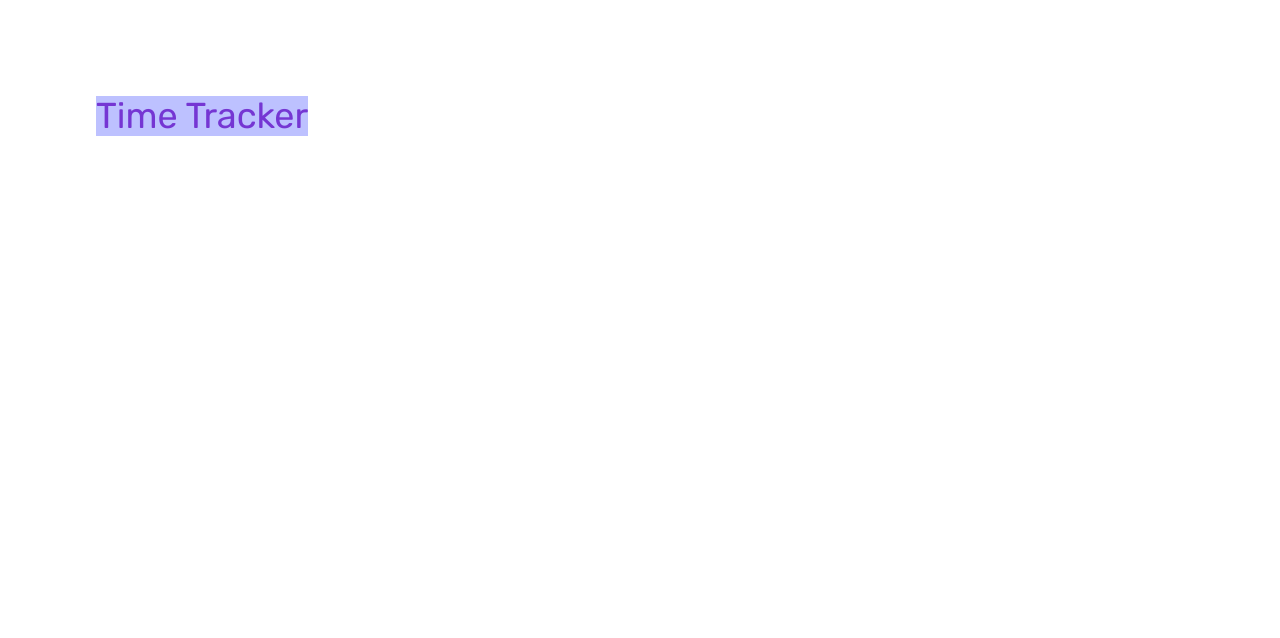
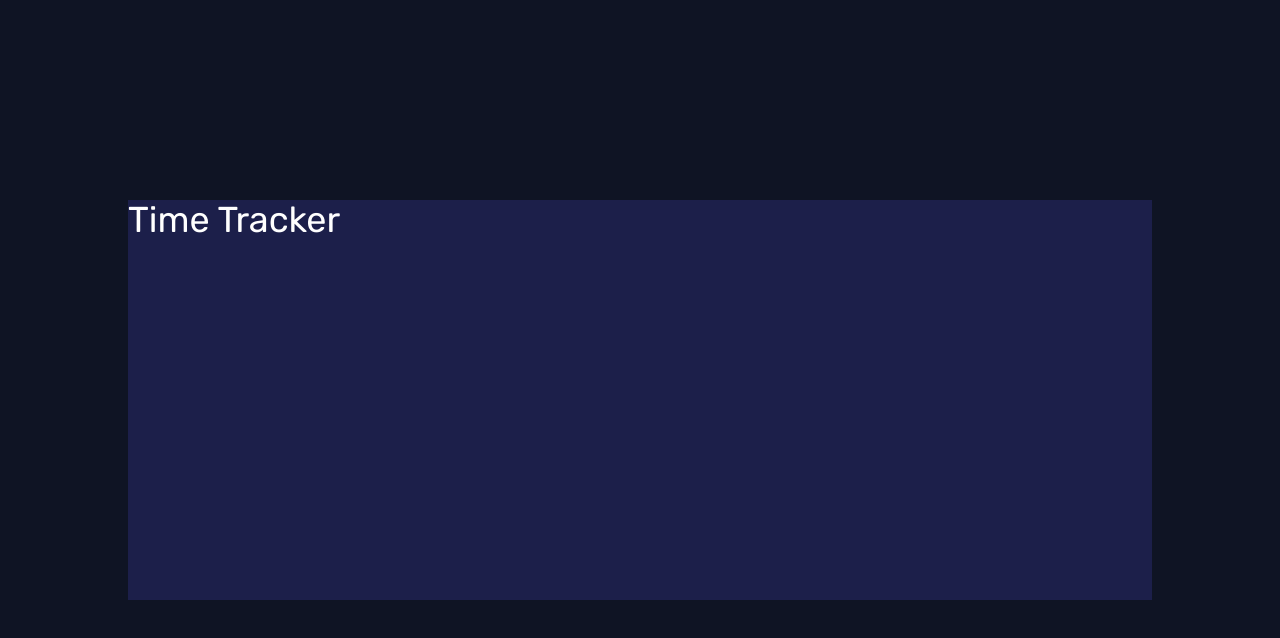
Before and after one commit to pkthunder87/time-tracker, a React (Vite) app: page / in a window 1280 px wide. Shown: the top 638 px of the page. Built offline with nearby package versions, Linux system fonts and the light colour scheme.

Commit message:
Feat: Add AppLayout and initial box

```diff
--- a/src/App.jsx
+++ b/src/App.jsx
@@ -1,9 +1,7 @@
+import AppLayout from './components/AppLayout';
+
 function App() {
-  return (
-    <div className="text-primary-violet bg-neutral-pale-blue ml-24 mt-24 text-4xl">
-      Time Tracker
-    </div>
-  );
+  return <AppLayout />;
 }
 
 export default App;
--- /dev/null
+++ b/src/components/AppLayout.jsx
@@ -0,0 +1,9 @@
+function AppLayout() {
+  return (
+    <div className=" h-[50dvh] w-[80dvw] bg-neutral-dark-blue text-4xl text-white">
+      Time Tracker
+    </div>
+  );
+}
+
+export default AppLayout;
--- a/src/index.css
+++ b/src/index.css
@@ -9,6 +9,6 @@
 
   /* Basic styles for mobile and desktop */
   body {
-    @apply flex h-[100dvh] w-[100dvw] antialiased;
+    @apply flex h-[100dvh] w-[100dvw] items-center justify-center bg-neutral-very-dark-blue antialiased;
   }
 }
```
